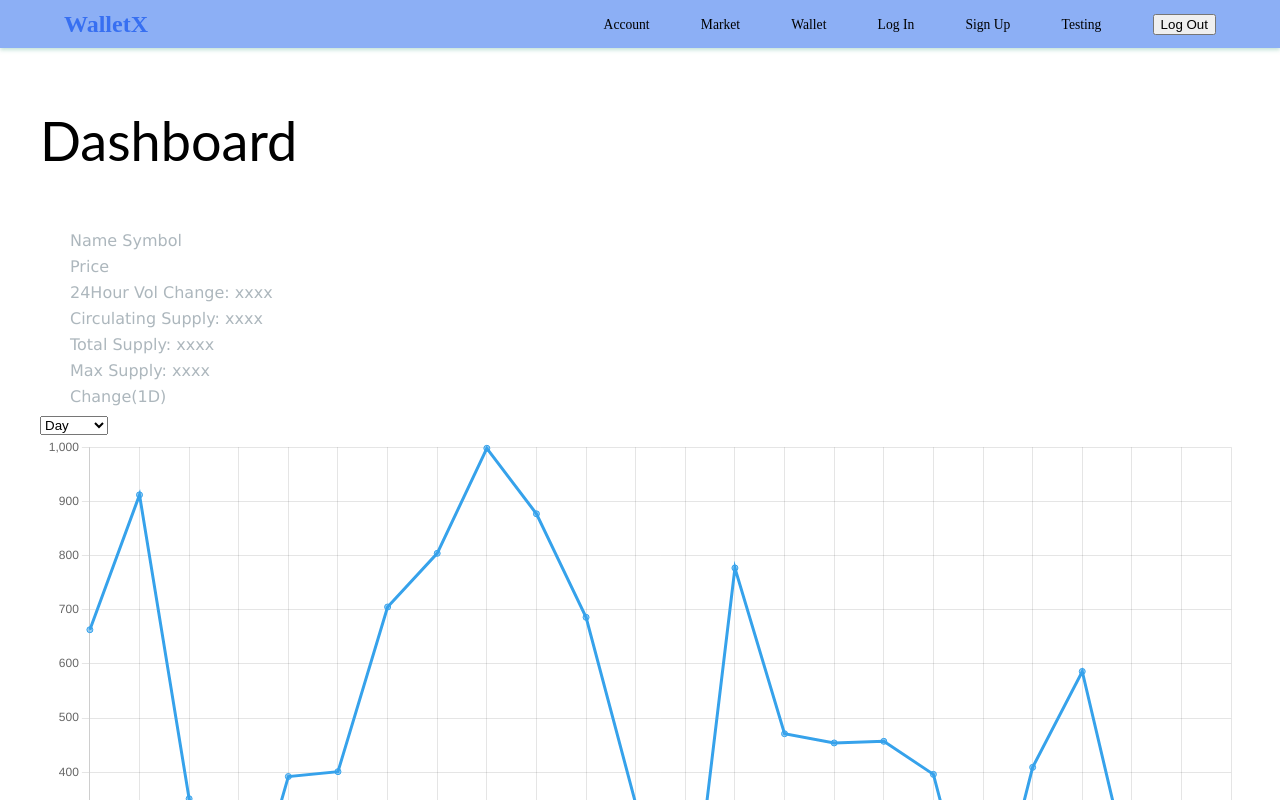
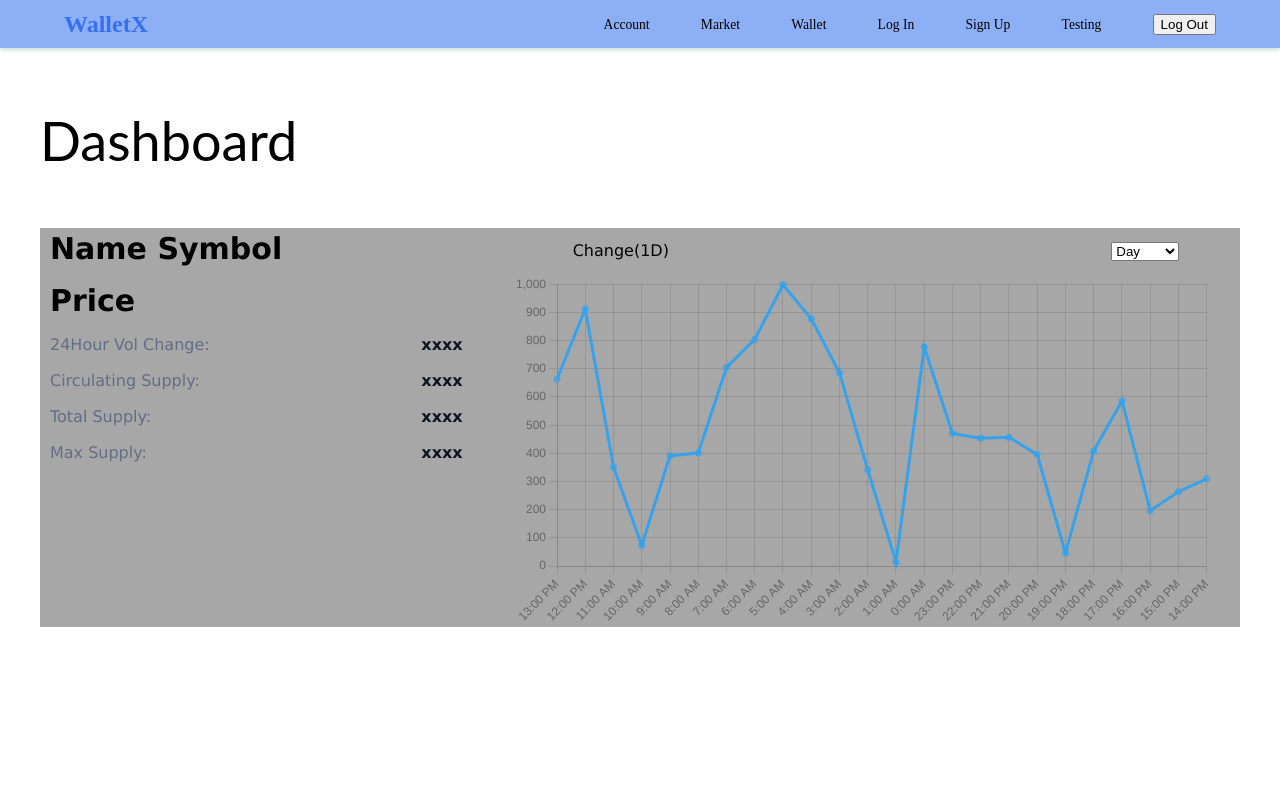
Before and after one commit to jainvedant392/DBMS-Project, a React (Vite) app: page /account in a window 1280 px wide. Shown: the top 800 px of the page. Built offline with nearby package versions, Linux system fonts and the light colour scheme.

Commit message:
fix: added styling back

```diff
--- a/src/Components/Styles/index.css
+++ b/src/Components/Styles/index.css
@@ -42,10 +42,7 @@ p {
   text-indent: 30px;
   margin: 0;
 }
-.error-text {
-  font-size: 16px;
-  color: red;
-}
+
 a {
   color: #87ceeb;
   text-decoration: underline;
@@ -161,15 +158,79 @@ nav {
   display: none;
 }
 
-.hamburger {
+.asset {
+  display: flex;
+  justify-content: space-between;
+  align-items: flex-start;
+  width: 100%;
+  background-color: #a8a7a7;
+}
+
+.asset_data {
+  display: flex;
+  gap: 10px;
+  flex-direction: column;
+  justify-content: center;
+  align-items: center;
+  width: 35%;
+  height: 100%;
+  text-align: center;
+  padding-left: 10px;
+  padding-right: 30px;
+}
+
+.asset_data > p {
+  display: flex;
+  width: 100%;
+  justify-content: space-between;
+  align-items: center;
+}
+
+.asset_data p {
+  display: flex;
+  color: #000000;
+  text-align: left;
+  text-indent: 0;
+}
+
+.asset_data p span:nth-child(1) {
+  color: #616e85;
+  font-weight: 500;
+}
+
+.asset_data p span:nth-child(2),
+.asset_name,
+.asset_price {
+  font-weight: 600;
+  color: #0d1421;
+}
+
+.asset_name,
+.asset_price {
+  padding-block: 8px;
+  font-size: 30px;
+}
+
+.chart_select {
+  display: flex;
+  width: 90%;
+  justify-content: space-between;
+  align-items: center;
+  padding: 10px 30px;
+}
+
+.chart_select div p {
+  color: #000000;
+}
+
+.asset_chart {
   display: block;
-  position: fixed;
-  top: 2vh;
-  right: 2vw;
-  font-size: 2vw;
-  cursor: pointer;
+  width: 60%;
+  margin-right: auto;
+  padding-inline: 20px;
 }
-@media screen and (max-width: 768px) {
+
+@media screen and (max-width: 796px) {
   .nav_hamburger {
     display: flex;
   }
@@ -179,8 +240,8 @@ nav {
     justify-content: flex-end;
     align-items: center;
     width: 270%;
+    top: 10px;
     position: relative;
-    top: 10px;
     left: 100%;
     animation: slidein 0.33s ease-in-out 1;
   }
@@ -190,6 +251,9 @@ nav {
     justify-content: flex-end;
     align-items: flex-end;
     gap: 5px;
+  }
+  .navbar_open {
+    padding-top: 20px;
   }
   .nav-container {
     align-items: center;
@@ -204,38 +268,80 @@ nav {
   .nav_hamburger {
     display: flex;
   }
+  .asset {
+    flex-direction: column;
+  }
+  .asset_data {
+    width: 95%;
+  }
+  .asset_chart {
+    width: 95%;
+    margin-right: 0;
+  }
 }
-/* Center the signup form on the page and add a distinctive background color */
+.assets_container {
+  display: grid;
+  grid-template-rows: 1fr 1fr 1fr 1fr 1fr 1fr 1fr; /* Adjust the number of columns based on your design */
+  gap: 10px; /* Adjust the gap between grid items */
+  border: 1px solid #000000;
+  padding: 3px; /* Add padding for better spacing */
+}
+
+.row-0,
+.row-1,
+.row-2,
+.row-3,
+.row-4,
+.row-5,
+.row-6,
+.row-7,
+.row-8,
+.row-9,
+.row-10 {
+  display: grid;
+  grid-template-columns: 1fr 1fr 1fr 1fr 1fr 1fr 1fr; /* Adjust the number of columns based on your design */
+  gap: 5px; /* Adjust the gap between grid items */
+  width: 100%;
+  padding: 5px 10px; /* Add padding for better spacing */
+}
+.col0,
+.col2,
+.col3,
+.col4,
+.col5,
+.col6 {
+  display: flex;
+  flex-direction: column;
+  /* justify-content: center; */
+  align-items: center;
+}
 .signup-form {
-  background-color: #f0f0f0; /* Distinctive background color */
+  background-color: #f0f0f0;
   color: #000000;
   font-family: 'Lato', sans-serif;
   font-size: 1.5vw;
   font-weight: normal;
   line-height: 1.4;
   letter-spacing: 0;
-  padding: 20px; /* Add padding for spacing */
-  max-width: 400px; /* Limit the form width */
-  margin: 0 auto; /* Center the form horizontally */
-  margin-top: 10vh; /* Add top margin for vertical centering */
-  border: 1px solid #ccc; /* Add a border for separation */
-  border-radius: 10px; /* Rounded corners for the form */
-  box-shadow: 0 0 10px rgba(0, 0, 0, 0.2); /* Add a subtle box shadow */
+  padding: 20px;
+  max-width: 400px;
+  margin: 0 auto;
+  margin-top: 10vh;
+  border: 1px solid #ccc;
+  border-radius: 10px;
+  box-shadow: 0 0 10px rgba(0, 0, 0, 0.2);
 }
 
-/* Add more specific styles for your form elements if needed */
-/* Add styling for the input fields with animation */
-/* Center the signup form contents using flex and use vw/vh units for better responsiveness */
 .signup-form {
   background-color: #f0f0f0;
   color: #000000;
   font-family: 'Lato', sans-serif;
-  font-size: 2.5vw; /* Adjust the font size using vw units for responsiveness */
+  font-size: 2.5vw;
   font-weight: normal;
   line-height: 1.4;
-  padding: 4vh 0; /* Use vh units for vertical padding */
-  max-width: 80vw; /* Use vw units for a responsive maximum width */
-  margin: 10vh auto; /* Center horizontally and use vh units for top margin */
+  padding: 4vh 0;
+  max-width: 80vw;
+  margin: 10vh auto;
   border: 1px solid #ccc;
   border-radius: 10px;
   box-shadow: 0 0 10px rgba(0, 0, 0, 0.2);
@@ -244,31 +350,7 @@ nav {
   align-items: center;
   justify-content: center;
 }
-/* Center the signup form contents using flex and use vw/vh units for better responsiveness */
-.signup-form {
-  background-color: #f0f0f0;
-  color: #000000;
-  font-family: 'Lato', sans-serif;
-  font-size: 2.5vw;
-  font-weight: normal;
-  line-height: 1.4;
-  padding: 4vh 0;
-  max-width: 40vw;
-  margin: 8vh auto;
-  border: 0.05vw solid #ccc;
-  border-radius: 1 vh;
-  box-shadow: 0 0 10px rgba(0, 0, 0, 0.2);
-  display: flex;
-  flex-direction: column;
-  align-items: center;
-  justify-content: center;
-  -webkit-border-radius: 1 vh;
-  -moz-border-radius: 1 vh;
-  -ms-border-radius: 1 vh;
-  -o-border-radius: 1 vh;
-}
 
-/* Style the form elements */
 .signup-form input {
   width: 70%;
   padding: 1.5vh 2vw;
@@ -291,24 +373,20 @@ nav {
   color: #fff;
 }
 
-/* Add a subtle hover effect for the form elements */
 .signup-form input:hover,
 .signup-form button:hover {
   transform: scale(1.05);
   transition: transform 0.2s;
 }
 
-/* Style the labels */
 .signup-form label {
   margin-bottom: 0.5vh;
-  font-size: 1.8vw;
 }
 
-/* Add a bit more spacing for the form elements */
 .signup-form .form-group {
   margin-bottom: 2vh;
 }
-/* Separate labels and input fields and align them */
+
 .form-group {
   margin-bottom: 20px;
   display: flex;
@@ -330,7 +408,6 @@ nav {
     box-shadow 0.3s;
 }
 
-/* Add a subtle hover effect for the form elements */
 .form-group input:hover {
   transform: scale(1.02);
   transition: transform 0.2s;
```
